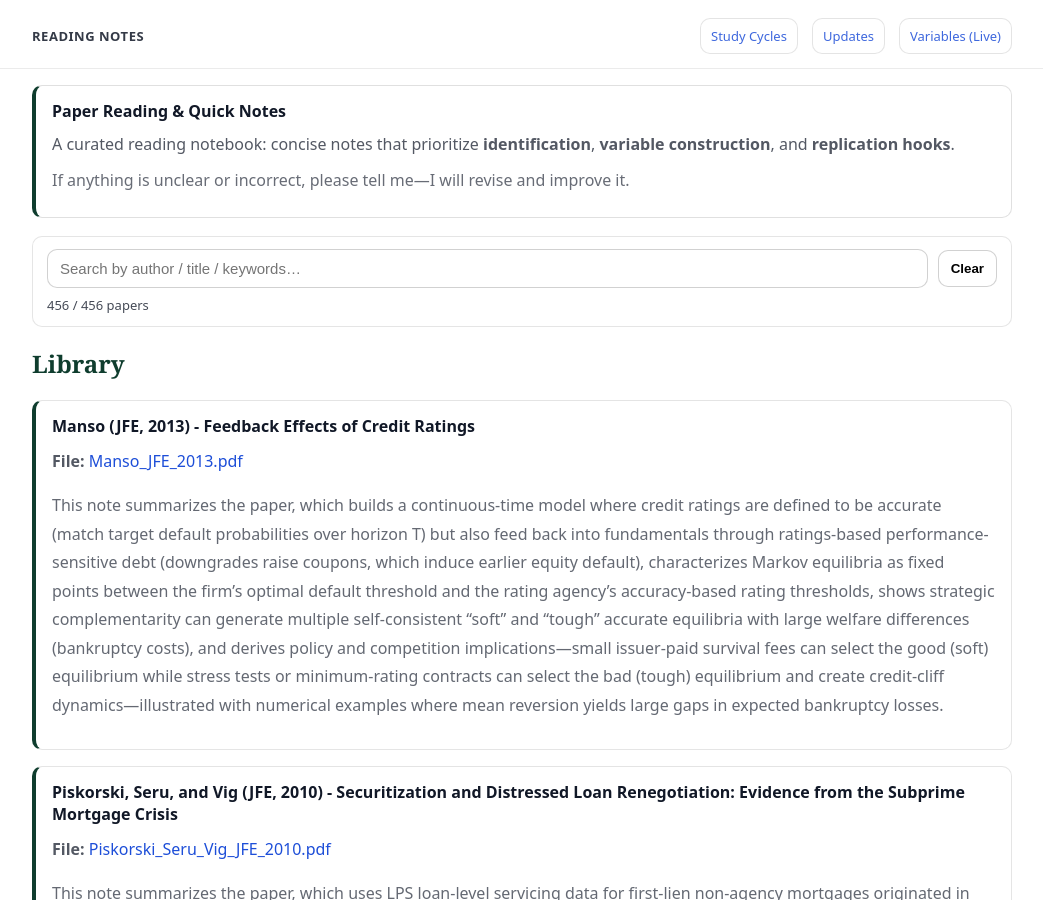
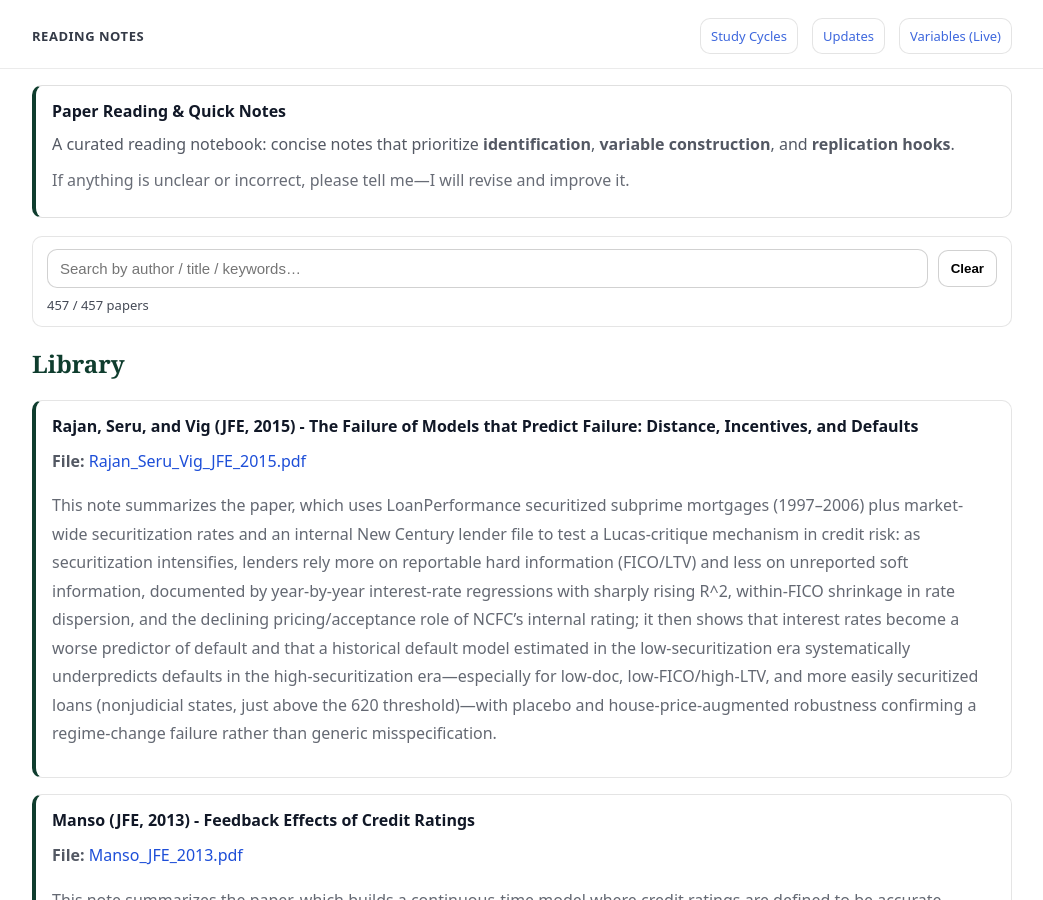
Before and after one commit to yaxinzn/study-archive, a Jekyll site: the page built from reading/index.md, in a window 1280 px wide and 900 px high. Shown: the whole window, without its empty margins (118-1161 px from the left). Built offline with Jekyll 4.4.1, drawn with Linux system fonts in a browser that asks for light colours.

Commit message:
Reading: add/update Rajan_Seru_Vig_JFE_2015.pdf

```diff
--- a/_data/reading.yml
+++ b/_data/reading.yml
@@ -1,3 +1,7 @@
+- title: "Rajan, Seru, and Vig (JFE, 2015) - The Failure of Models that Predict Failure: Distance, Incentives, and Defaults"
+  file: "Rajan_Seru_Vig_JFE_2015.pdf"
+  desc: "This note summarizes the paper, which uses LoanPerformance securitized subprime mortgages (1997–2006) plus market-wide securitization rates and an internal New Century lender file to test a Lucas-critique mechanism in credit risk: as securitization intensifies, lenders rely more on reportable hard information (FICO/LTV) and less on unreported soft information, documented by year-by-year interest-rate regressions with sharply rising R^2, within-FICO shrinkage in rate dispersion, and the declining pricing/acceptance role of NCFC’s internal rating; it then shows that interest rates become a worse predictor of default and that a historical default model estimated in the low-securitization era systematically underpredicts defaults in the high-securitization era—especially for low-doc, low-FICO/high-LTV, and more easily securitized loans (nonjudicial states, just above the 620 threshold)—with placebo and house-price-augmented robustness confirming a regime-change failure rather than generic misspecification."
+
 - title: "Manso (JFE, 2013) - Feedback Effects of Credit Ratings"
   file: "Manso_JFE_2013.pdf"
   desc: "This note summarizes the paper, which builds a continuous-time model where credit ratings are defined to be accurate (match target default probabilities over horizon T) but also feed back into fundamentals through ratings-based performance-sensitive debt (downgrades raise coupons, which induce earlier equity default), characterizes Markov equilibria as fixed points between the firm’s optimal default threshold and the rating agency’s accuracy-based rating thresholds, shows strategic complementarity can generate multiple self-consistent “soft” and “tough” accurate equilibria with large welfare differences (bankruptcy costs), and derives policy and competition implications—small issuer-paid survival fees can select the good (soft) equilibrium while stress tests or minimum-rating contracts can select the bad (tough) equilibrium and create credit-cliff dynamics—illustrated with numerical examples where mean reversion yields large gaps in expected bankruptcy losses."
```
Also changed, not shown: 1 other file.
